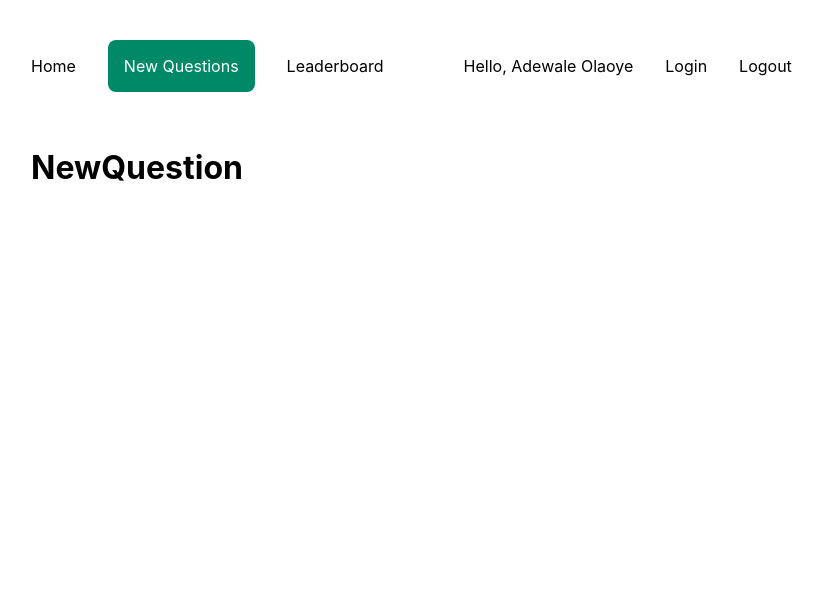
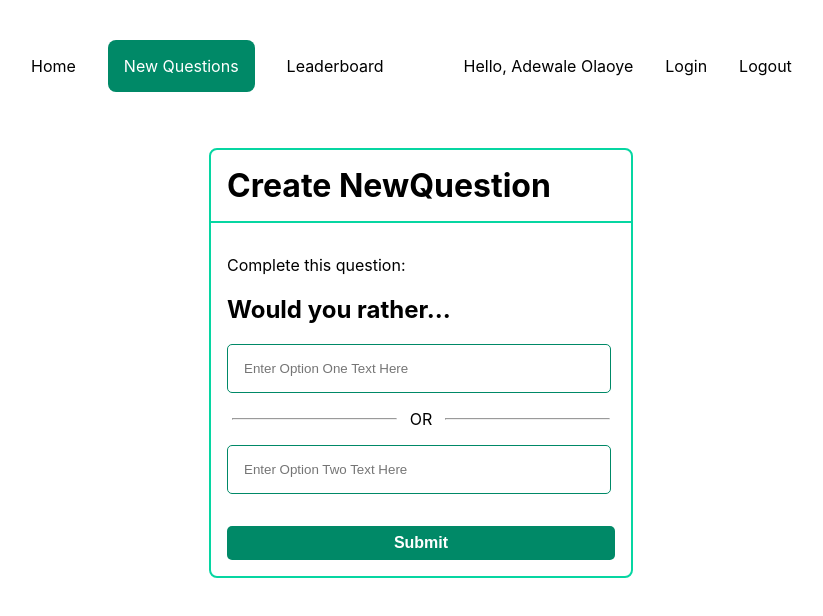
Before and after one commit to dewaleolaoye/would-you-rather, a React (Create React App) app: page /new in a window 1280 px wide. Shown: the top 616 px of the page, without its empty margins (219-1042 px from the left). Built offline with nearby package versions, Linux system fonts and the light colour scheme.

Commit message:
feat: New question

```diff
--- a/src/pages/NewQuestion/NewQuestion.jsx
+++ b/src/pages/NewQuestion/NewQuestion.jsx
@@ -1,7 +1,31 @@
+import style from './NewQuestion.module.scss';
+import Button from '../../components/Button/Button';
+
 const NewQuestion = () => {
   return (
-    <div>
-      <h1>NewQuestion</h1>
+    <div className={style.newQuestion}>
+      <div className={style.header}>
+        <h1>Create NewQuestion</h1>
+      </div>
+
+      <div className={style.content}>
+        <p>Complete this question:</p>
+        <h2>Would you rather...</h2>
+
+        <form action=''>
+          <input type='text' placeholder='Enter Option One Text Here' />
+          <div className={style.divider}>
+            <hr />
+
+            <p>OR</p>
+
+            <hr />
+          </div>
+          <input type='text' placeholder='Enter Option Two Text Here' />
+
+          <Button className={style.btn} name='Submit' />
+        </form>
+      </div>
     </div>
   );
 };
--- /dev/null
+++ b/src/pages/NewQuestion/NewQuestion.module.scss
@@ -0,0 +1,69 @@
+.newQuestion {
+  max-width: 420px;
+  width: 100%;
+  margin: 0 auto;
+  border: 2px solid #06d6a2;
+  border-radius: 8px;
+
+  .header {
+    border-bottom: 2px solid #06d6a2;
+    padding: 1rem;
+
+    h1 {
+      margin: 0;
+    }
+  }
+
+  .divider {
+    display: flex;
+    align-items: center;
+
+    hr {
+      width: 42%;
+    }
+
+    p {
+      margin: 1rem 0.5rem;
+    }
+  }
+
+  .content {
+    padding: 1rem;
+
+    input {
+      max-width: 350px;
+      width: 100%;
+      border-radius: 5px;
+      padding: 1rem;
+      border: 1px solid #008967;
+
+      &:focus {
+        outline: none;
+        border: 2px solid #008967;
+      }
+    }
+
+    .btn {
+      margin-top: 2rem;
+      background-color: #008967;
+      color: #fff;
+      border-radius: 5px;
+      padding: 0.5rem 1rem;
+      width: 100%;
+      display: block;
+      text-align: center;
+      font-weight: 600;
+
+      &:focus {
+        outline: none;
+        border: 2px solid #008967;
+      }
+
+      &:hover {
+        border: 1px solid #06d6a2;
+        background-color: #06d6a2;
+        color: #fff;
+      }
+    }
+  }
+}
```
